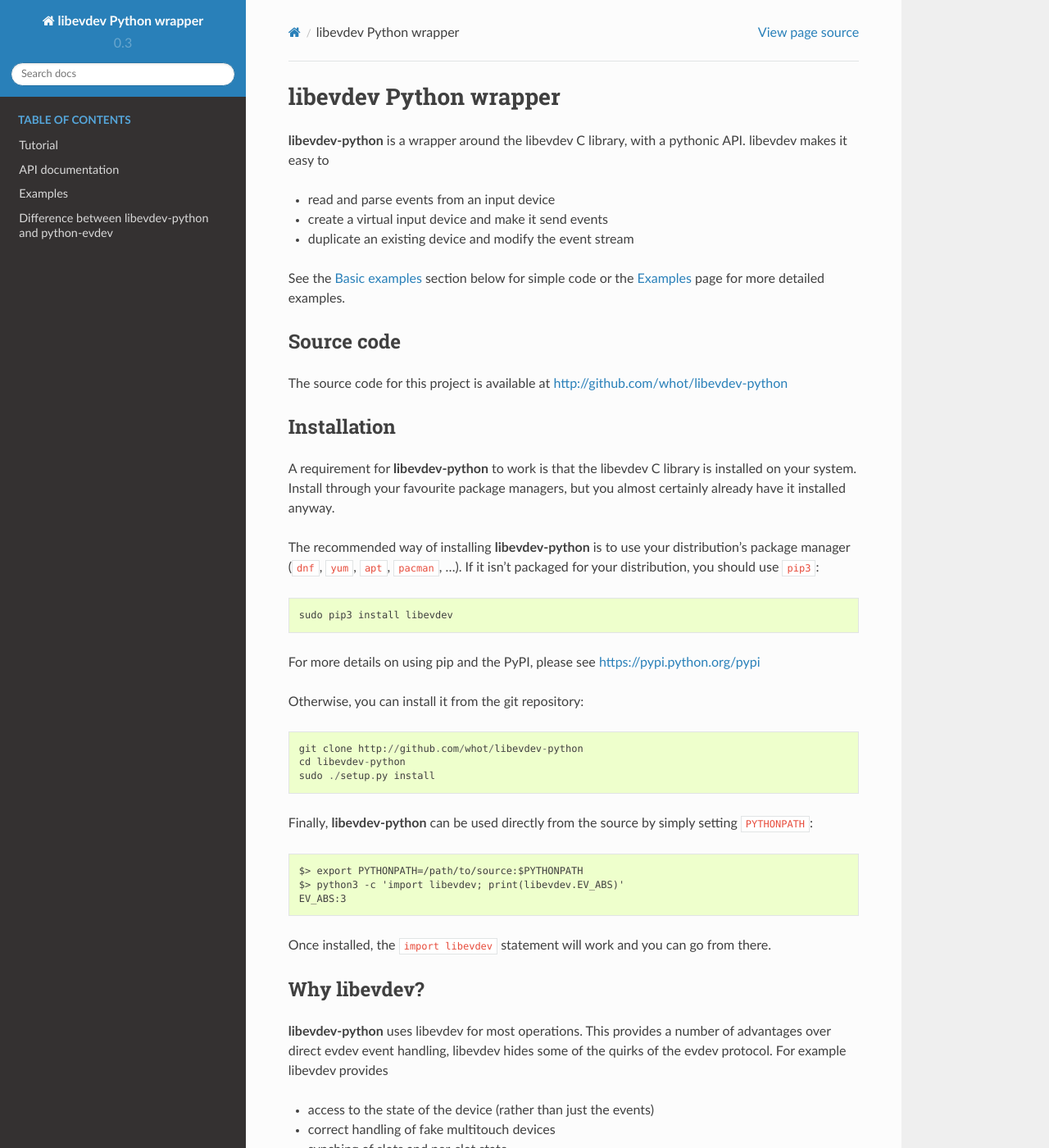
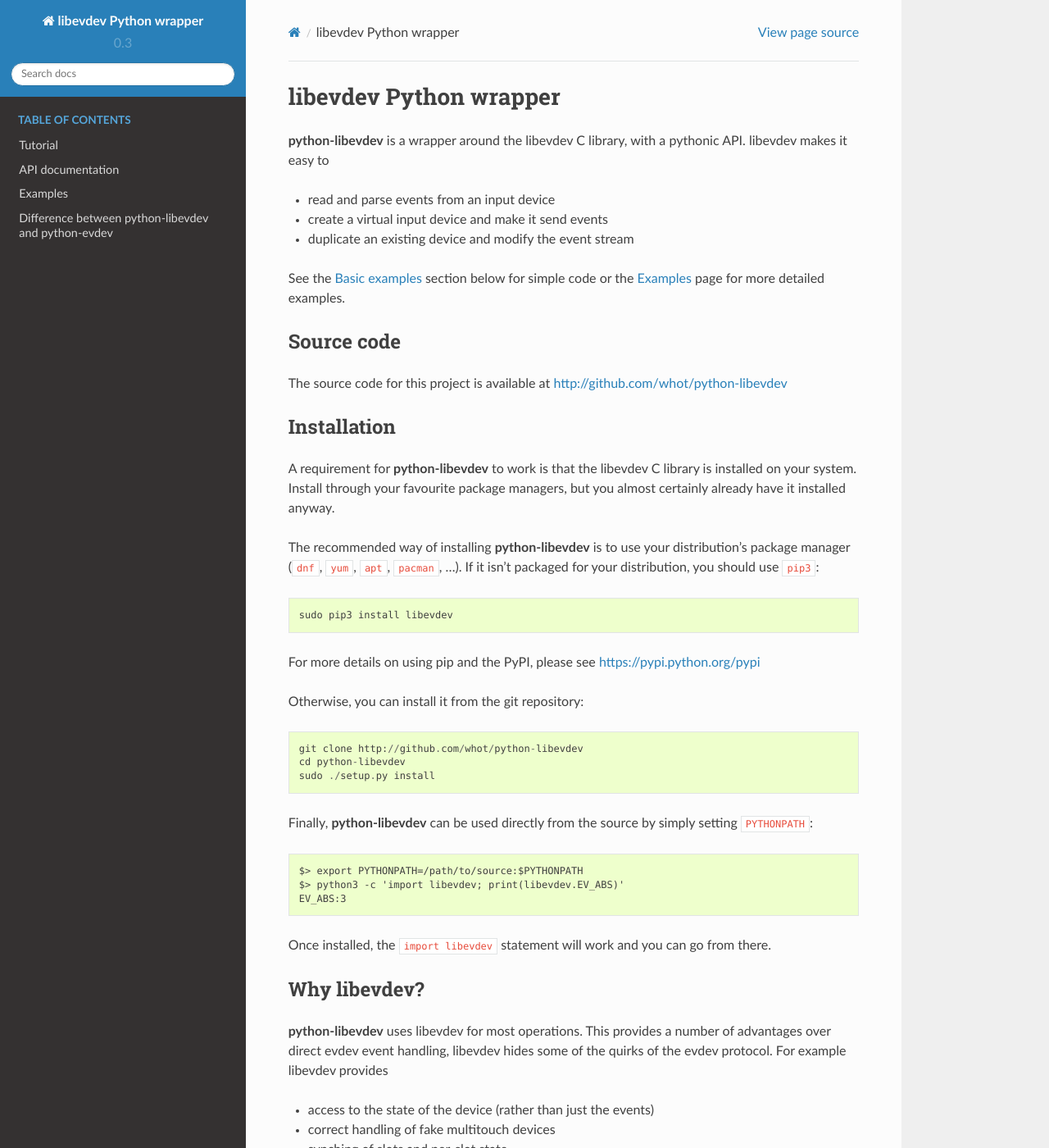
Before and after one commit to whot/python-libevdev, a Sphinx documentation site: the page built from doc/source/index.rst, in a window 1280 px wide and 1400 px high. Shown: the whole window at 82% size. Built offline with Sphinx 7.4.7 and the Read the Docs theme 2.0.0, drawn with Linux system fonts in a browser that asks for light colours; some of the changed text lies outside the part shown.

```diff
--- a/doc/source/index.rst
+++ b/doc/source/index.rst
@@ -1,7 +1,7 @@
 libevdev Python wrapper
 =======================
 
-**libevdev-python** is a wrapper around the libevdev C library, with a
+**python-libevdev** is a wrapper around the libevdev C library, with a
 pythonic API. libevdev makes it easy to
 
 * read and parse events from an input device
@@ -15,17 +15,17 @@ Source code
 -----------
 
 The source code for this project is available at
-http://github.com/whot/libevdev-python
+http://github.com/whot/python-libevdev
 
 
 Installation
 ------------
 
-A requirement for **libevdev-python** to work is that the libevdev C library
+A requirement for **python-libevdev** to work is that the libevdev C library
 is installed on your system. Install through your favourite package
 managers, but you almost certainly already have it installed anyway.
 
-The recommended way of installing **libevdev-python** is to use your
+The recommended way of installing **python-libevdev** is to use your
 distribution's package manager (``dnf``, ``yum``, ``apt``, ``pacman``, ...).
 If it isn't packaged for your distribution, you should use ``pip3``::
 
@@ -35,11 +35,11 @@ For more details on using pip and the PyPI, please see https://pypi.python.org/p
 
 Otherwise, you can install it from the git repository::
 
-        git clone http://github.com/whot/libevdev-python
-        cd libevdev-python
+        git clone http://github.com/whot/python-libevdev
+        cd python-libevdev
         sudo ./setup.py install
 
-Finally, **libevdev-python** can be used directly from the source by simply
+Finally, **python-libevdev** can be used directly from the source by simply
 setting ``PYTHONPATH``::
 
         $> export PYTHONPATH=/path/to/source:$PYTHONPATH
@@ -52,7 +52,7 @@ from there.
 Why libevdev?
 -------------
 
-**libevdev-python** uses libevdev for most operations. This provides a
+**python-libevdev** uses libevdev for most operations. This provides a
 number of advantages over direct evdev event handling, libevdev hides some
 of the quirks of the evdev protocol. For example libevdev provides
 
--- a/setup.py
+++ b/setup.py
@@ -7,7 +7,7 @@ setup(name='libevdev',
       description='Python wrapper for libevdev',
       author='Peter Hutterer',
       author_email='peter.hutterer@who-t.net',
-      url='https://www.github.com/whot/libevdev-python/',
+      url='https://www.github.com/whot/python-libevdev/',
       packages=['libevdev'],
       classifiers=[
            'Development Status :: 3 - Alpha',
```
Also changed, not shown: README.md (+5 -5 lines), doc/source/python-evdev.rst (+7 -7 lines).
